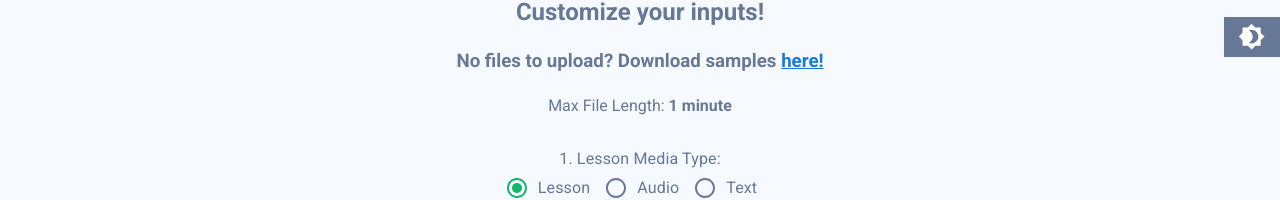
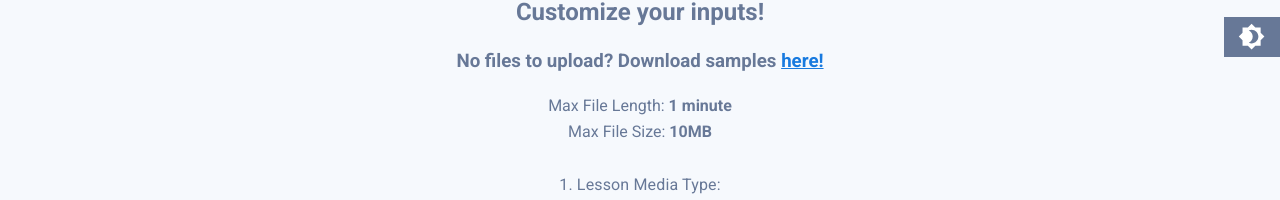
Before and after one commit to AllardQuek/AnyTutor, a React (Create React App) app: page /upload in a window 1280 px wide. Shown: the part 103-303 px from the top of the page. Built offline with nearby package versions, Linux system fonts and the light colour scheme; no server answers; sample sign-in values are in the browser's storage.

Commit message:
added max file size limit

```diff
--- a/src/components/UploadInfo.js
+++ b/src/components/UploadInfo.js
@@ -16,9 +16,14 @@ const UploadInfo = () => {
         </a>
       </h3>
 
-      <p className="additional-info">
-        Max File Length: <strong>1 minute</strong>
-      </p>
+      <div className="additional-info">
+        <p>
+          Max File Length: <strong>1 minute</strong>
+        </p>
+        <p>
+          Max File Size: <strong>10MB</strong>
+        </p>
+      </div>
     </UploadInfoStyled>
   );
 };
--- a/src/components/Uploader.js
+++ b/src/components/Uploader.js
@@ -51,6 +51,12 @@ const Uploader = ({ mediaType, uploadLesson, setNthUpload }) => {
         setError("Sorry, maximum file duration is 1 minute!");
         file.remove();
         return;
+      }
+      console.log(file.meta.size);
+
+      // if file size greater than 10mb
+      if (file.meta.size > 10485760) {
+        setError("Sorry, maximum file size is 10MB!");
       }
     }
   };
```
